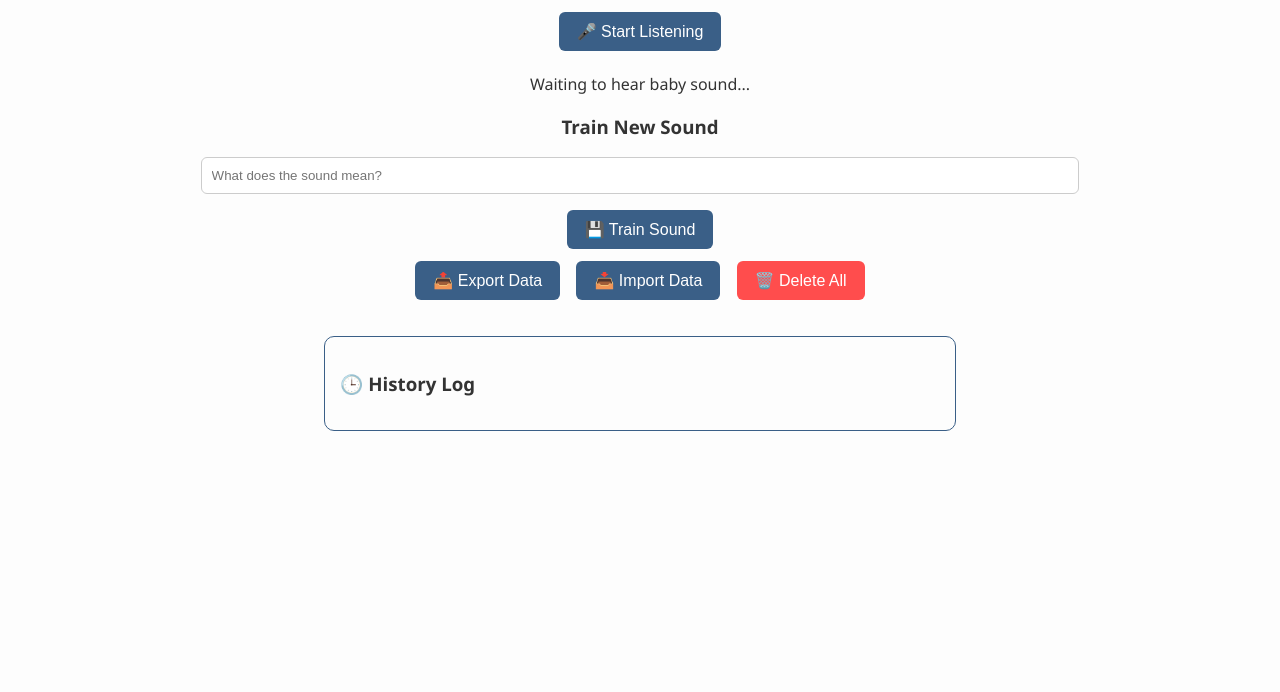
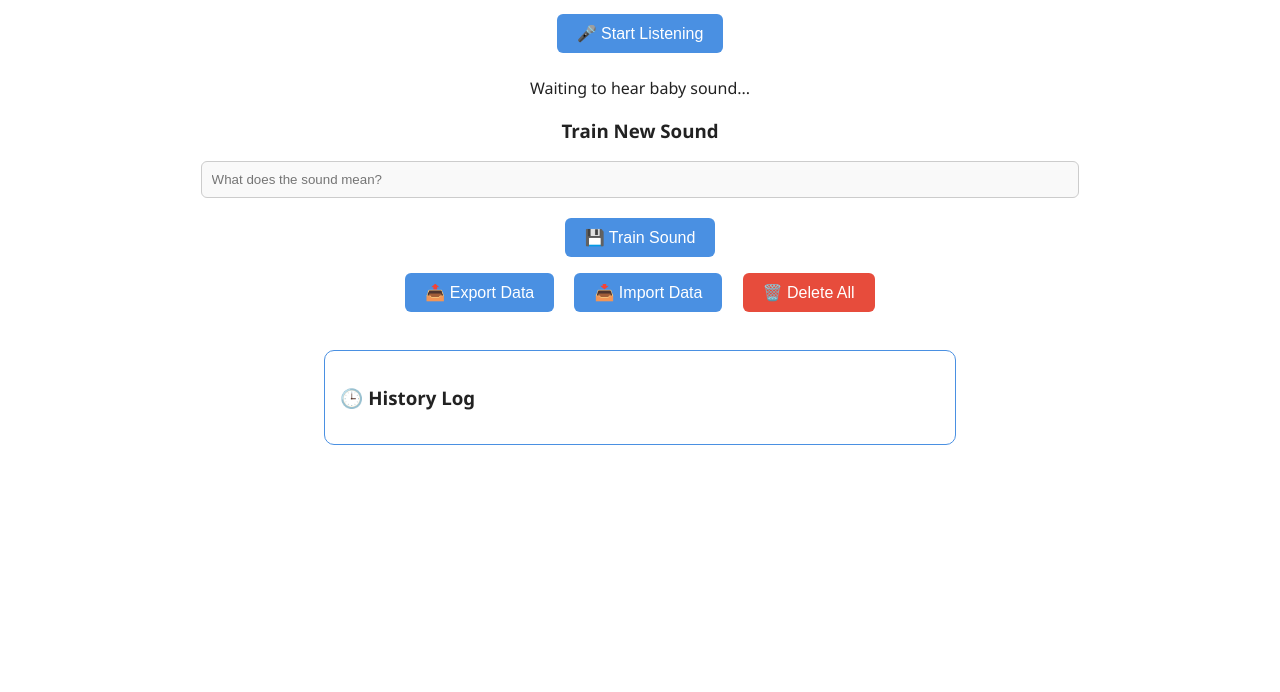
Before and after one commit to JingXinC0403/Baby-translator, a plain HTML site: page index.html in a window 1280 px wide. Shown: the part 108-800 px from the top of the page. Drawn offline with Linux system fonts and the light colour scheme.

Commit message:
Update index.html

```diff
--- a/index.html
+++ b/index.html
@@ -3,26 +3,26 @@
 <head>
   <meta charset="UTF-8" />
   <meta name="viewport" content="width=device-width, initial-scale=1.0" />
-  <title>Baby Sound Translator</title>
+  <title>👶 Baby Sound Translator</title>
   <style>
     :root {
-      --bg-color: #fdfdfd;
-      --text-color: #333;
-      --accent-color: #3a5f87;
-      --button-color: #3a5f87;
-      --button-hover: #2e4c6d;
-      --input-bg: #fff;
-      --highlight-bg: #ff6347;
+      --bg-color: #ffffff;
+      --text-color: #222;
+      --accent-color: #4a90e2;
+      --button-color: #4a90e2;
+      --button-hover: #3b7dc4;
+      --input-bg: #f9f9f9;
+      --highlight-bg: #ff6666;
     }
 
     body.dark {
-      --bg-color: #1e1e1e;
+      --bg-color: #121212;
       --text-color: #e0e0e0;
-      --accent-color: #87cefa;
-      --button-color: #444;
-      --button-hover: #666;
-      --input-bg: #333;
-      --highlight-bg: #d9534f;
+      --accent-color: #66b2ff;
+      --button-color: #333;
+      --button-hover: #555;
+      --input-bg: #1e1e1e;
+      --highlight-bg: #e74c3c;
     }
 
     body {
@@ -35,14 +35,15 @@
     }
 
     button {
-      padding: 10px 18px;
-      margin: 6px;
+      padding: 10px 20px;
+      margin: 8px;
       font-size: 1em;
       border: none;
       border-radius: 6px;
       background-color: var(--button-color);
       color: white;
       cursor: pointer;
+      transition: background-color 0.2s;
     }
 
     button:hover {
@@ -52,7 +53,7 @@
     input[type="text"] {
       padding: 10px;
       width: 70%;
-      margin-bottom: 10px;
+      margin-bottom: 12px;
       border-radius: 6px;
       border: 1px solid #ccc;
       background-color: var(--input-bg);
@@ -62,22 +63,21 @@
     #translatedMeaning {
       margin-top: 20px;
       font-size: 1.3em;
-      color: #fff;
       background-color: var(--highlight-bg);
       padding: 15px;
       border-radius: 10px;
       display: none;
       max-width: 500px;
-      margin-left: auto;
-      margin-right: auto;
+      margin-inline: auto;
+      color: #fff;
     }
 
     #history {
       margin-top: 30px;
       text-align: left;
       max-width: 600px;
-      margin: 30px auto;
-      background: rgba(255,255,255,0.05);
+      margin-inline: auto;
+      background: rgba(255, 255, 255, 0.05);
       border: 1px solid var(--accent-color);
       border-radius: 10px;
       padding: 15px;
@@ -101,15 +101,14 @@
 
   <h3>Train New Sound</h3>
   <input type="text" id="meaningInput" placeholder="What does the sound mean?" />
-  <br>
+  <br />
   <button id="saveBtn">💾 Train Sound</button>
-  <br>
+  <br />
   <button id="exportBtn">📤 Export Data</button>
   <button id="importBtn">📥 Import Data</button>
-  <button id="deleteBtn" style="background-color:#ff4d4d;">🗑️ Delete All</button>
+  <button id="deleteBtn" style="background-color:#e74c3c;">🗑️ Delete All</button>
   <input type="file" id="fileInput" style="display:none;" />
 
-  <div id="messageBox"></div>
   <div id="history"></div>
 
   <script>
@@ -129,8 +128,6 @@
     let trainedData = JSON.parse(localStorage.getItem('trainedData') || '{}');
     let history = JSON.parse(localStorage.getItem('historyLog') || '[]');
     let lastTranscript = null;
-
-    trainedData['neh'] = { meaning: 'hungry' }; // Predefined sound
 
     function setTheme(dark) {
       document.body.classList.toggle('dark', dark);
@@ -186,23 +183,20 @@
 
     saveBtn.onclick = () => {
       const meaning = meaningInput.value.trim();
-      if (!meaning) {
-        alert('Please type a meaning first.');
-        return;
-      }
+      if (!meaning) return alert('Please type a meaning.');
       const text = prompt("What baby sound should trigger this meaning?").trim().toLowerCase();
       if (!text) return;
       trainedData[text] = { meaning };
       localStorage.setItem('trainedData', JSON.stringify(trainedData));
       meaningInput.value = '';
-      alert('✅ Saved successfully!');
+      alert('✅ Sound trained successfully!');
     };
 
     function renderHistory() {
       historyBox.innerHTML = '<h3>🕒 History Log</h3>' + history.map(h => `
         <div style="margin-bottom:10px;">
-          <strong>${h.time}</strong><br>
-          <strong>${h.meaning}</strong>
+          <strong>${h.time}</strong><br />
+          <em>${h.text}</em> ➡️ <strong>${h.meaning}</strong>
         </div>`).join('');
     }
     renderHistory();
```
